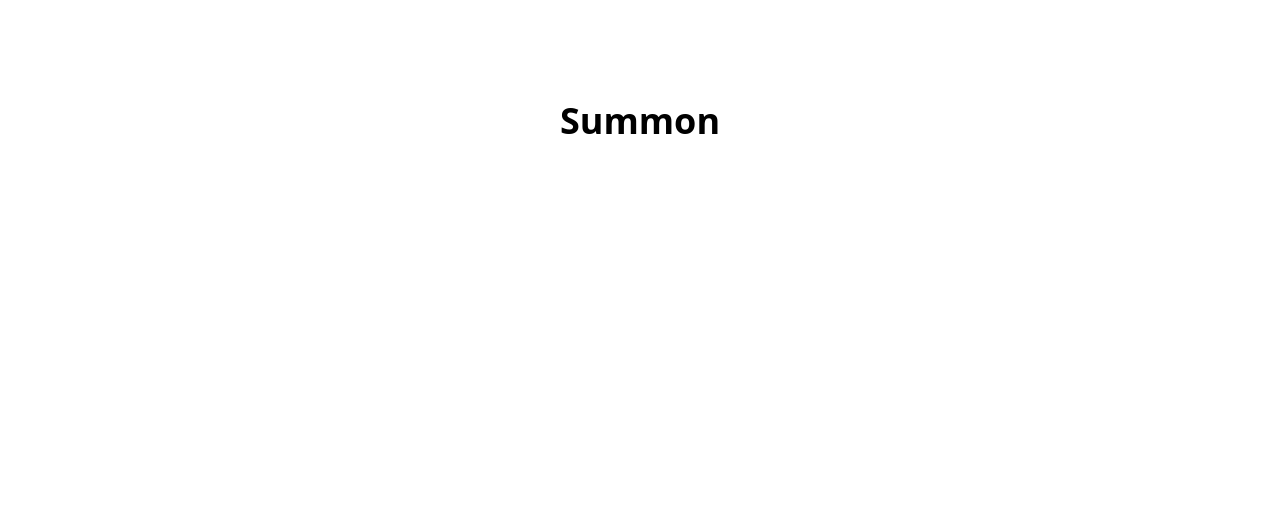
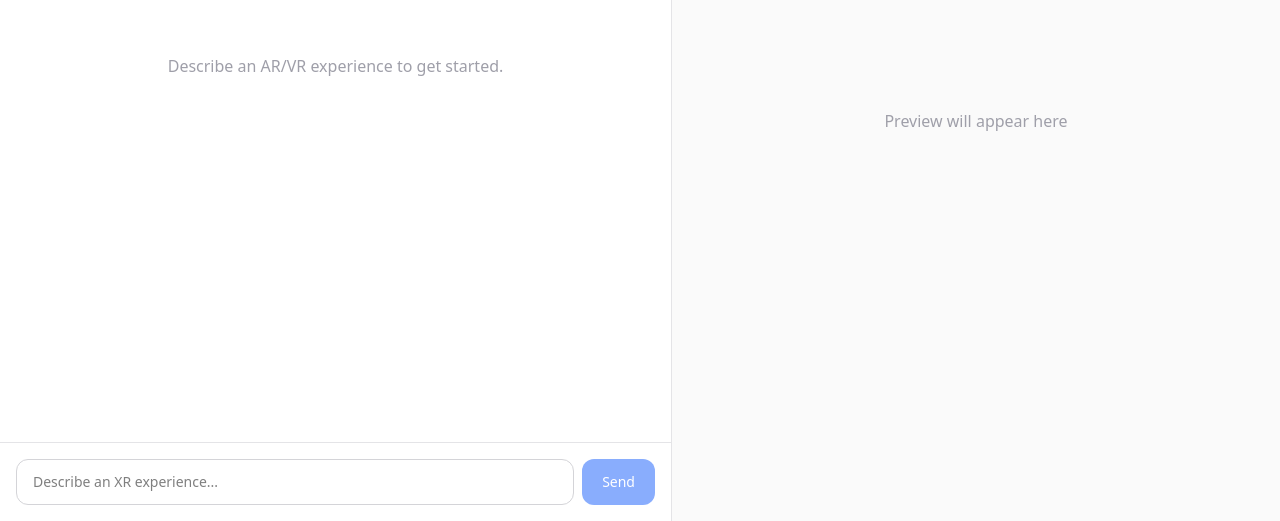
Before and after one commit to Brandi-Kinard/abra, a Next.js app: page / in a window 1280 px wide. Shown: the part 279-800 px from the top of the page. Built offline with nearby package versions, Linux system fonts and the light colour scheme.

Commit message:
FR-1/FR-2: Chat interface with Claude streaming and A-Frame code generation

```diff
--- a/package.json
+++ b/package.json
@@ -9,6 +9,7 @@
     "lint": "eslint"
   },
   "dependencies": {
+    "@anthropic-ai/sdk": "^0.74.0",
     "next": "16.1.6",
     "react": "19.2.3",
     "react-dom": "19.2.3"
--- /dev/null
+++ b/src/app/api/generate/route.ts
@@ -0,0 +1,51 @@
+import Anthropic from "@anthropic-ai/sdk";
+import { Message } from "@/types";
+
+const client = new Anthropic();
+
+const SYSTEM_PROMPT = `You are Summon, an AI that generates A-Frame WebXR scenes. When the user describes an AR/VR experience, respond with a single, complete, self-contained HTML file that uses A-Frame.
+
+Rules:
+- Always include the A-Frame CDN script: https://aframe.io/releases/1.6.0/aframe.min.js
+- Output ONLY the HTML code inside a markdown code block (\`\`\`html ... \`\`\`)
+- The HTML must be fully self-contained — no external dependencies beyond the A-Frame CDN
+- Include a <a-scene> with appropriate components, lighting, and a sky/background
+- Add basic interactivity where it makes sense (cursor, animations, events)
+- Keep the code clean and well-commented
+- Before the code block, write a brief 1-2 sentence description of what you created`;
+
+export async function POST(req: Request) {
+  const { messages } = (await req.json()) as { messages: Message[] };
+
+  const stream = client.messages.stream({
+    model: "claude-sonnet-4-20250514",
+    max_tokens: 4096,
+    system: SYSTEM_PROMPT,
+    messages: messages.map((m) => ({
+      role: m.role,
+      content: m.content,
+    })),
+  });
+
+  const readableStream = new ReadableStream({
+    async start(controller) {
+      const encoder = new TextEncoder();
+      stream.on("text", (text) => {
+        controller.enqueue(encoder.encode(text));
+      });
+      stream.on("end", () => {
+        controller.close();
+      });
+      stream.on("error", (error) => {
+        controller.error(error);
+      });
+    },
+  });
+
+  return new Response(readableStream, {
+    headers: {
+      "Content-Type": "text/plain; charset=utf-8",
+      "Transfer-Encoding": "chunked",
+    },
+  });
+}
--- /dev/null
+++ b/src/app/index.ts
@@ -0,0 +1,4 @@
+export interface Message {
+  role: "user" | "assistant";
+  content: string;
+}
--- a/src/app/page.tsx
+++ b/src/app/page.tsx
@@ -1,7 +1,14 @@
+import ChatPanel from "@/components/ChatPanel";
+
 export default function Home() {
   return (
-    <main className="flex min-h-screen items-center justify-center">
-      <h1 className="text-4xl font-bold">Summon</h1>
+    <main className="flex h-screen">
+      <div className="w-full max-w-2xl border-r border-zinc-200">
+        <ChatPanel />
+      </div>
+      <div className="flex flex-1 items-center justify-center bg-zinc-50 text-zinc-400">
+        <p>Preview will appear here</p>
+      </div>
     </main>
   );
 }
--- /dev/null
+++ b/src/components/ChatPanel.tsx
@@ -0,0 +1,120 @@
+"use client";
+
+import { useState, useRef, useEffect } from "react";
+import { Message } from "@/types";
+
+export default function ChatPanel() {
+  const [messages, setMessages] = useState<Message[]>([]);
+  const [input, setInput] = useState("");
+  const [isGenerating, setIsGenerating] = useState(false);
+  const messagesEndRef = useRef<HTMLDivElement>(null);
+
+  useEffect(() => {
+    messagesEndRef.current?.scrollIntoView({ behavior: "smooth" });
+  }, [messages]);
+
+  async function handleSubmit(e: React.FormEvent) {
+    e.preventDefault();
+    const trimmed = input.trim();
+    if (!trimmed || isGenerating) return;
+
+    const userMessage: Message = { role: "user", content: trimmed };
+    const updatedMessages = [...messages, userMessage];
+    setMessages(updatedMessages);
+    setInput("");
+    setIsGenerating(true);
+
+    try {
+      const res = await fetch("/api/generate", {
+        method: "POST",
+        headers: { "Content-Type": "application/json" },
+        body: JSON.stringify({ messages: updatedMessages }),
+      });
+
+      if (!res.ok) throw new Error(`API error: ${res.status}`);
+
+      const reader = res.body?.getReader();
+      if (!reader) throw new Error("No response stream");
+
+      const decoder = new TextDecoder();
+      let assistantContent = "";
+
+      setMessages((prev) => [...prev, { role: "assistant", content: "" }]);
+
+      while (true) {
+        const { done, value } = await reader.read();
+        if (done) break;
+
+        assistantContent += decoder.decode(value, { stream: true });
+        setMessages((prev) => {
+          const next = [...prev];
+          next[next.length - 1] = {
+            role: "assistant",
+            content: assistantContent,
+          };
+          return next;
+        });
+      }
+    } catch (error) {
+      console.error("Generation failed:", error);
+      setMessages((prev) => [
+        ...prev,
+        {
+          role: "assistant",
+          content: "Something went wrong. Please try again.",
+        },
+      ]);
+    } finally {
+      setIsGenerating(false);
+    }
+  }
+
+  return (
+    <div className="flex h-full flex-col">
+      <div className="flex-1 overflow-y-auto p-4 space-y-4">
+        {messages.length === 0 && (
+          <div className="flex h-full items-center justify-center text-zinc-400">
+            <p>Describe an AR/VR experience to get started.</p>
+          </div>
+        )}
+        {messages.map((msg, i) => (
+          <div
+            key={i}
+            className={`flex ${msg.role === "user" ? "justify-end" : "justify-start"}`}
+          >
+            <div
+              className={`max-w-[80%] rounded-2xl px-4 py-3 text-sm leading-relaxed whitespace-pre-wrap ${
+                msg.role === "user"
+                  ? "bg-blue-600 text-white"
+                  : "bg-zinc-100 text-zinc-900"
+              }`}
+            >
+              {msg.content}
+            </div>
+          </div>
+        ))}
+        <div ref={messagesEndRef} />
+      </div>
+
+      <form onSubmit={handleSubmit} className="border-t border-zinc-200 p-4">
+        <div className="flex gap-2">
+          <input
+            type="text"
+            value={input}
+            onChange={(e) => setInput(e.target.value)}
+            placeholder="Describe an XR experience..."
+            disabled={isGenerating}
+            className="flex-1 rounded-xl border border-zinc-300 px-4 py-3 text-sm focus:border-blue-500 focus:outline-none disabled:opacity-50"
+          />
+          <button
+            type="submit"
+            disabled={isGenerating || !input.trim()}
+            className="rounded-xl bg-blue-600 px-5 py-3 text-sm font-medium text-white hover:bg-blue-700 disabled:opacity-50"
+          >
+            {isGenerating ? "Generating..." : "Send"}
+          </button>
+        </div>
+      </form>
+    </div>
+  );
+}
```
Also changed, not shown: 1 other file (tests, documents, lock files or other folders).
